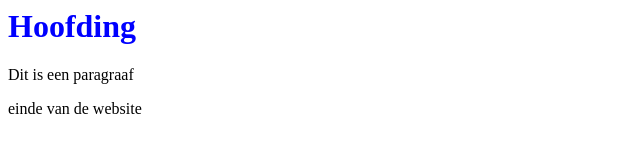
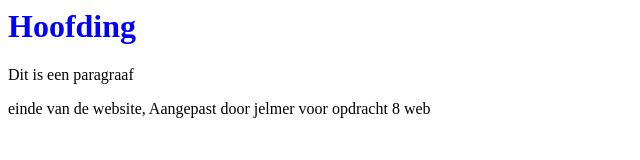
Before and after one commit to JelmerKrux/MyFirstRepository, a plain HTML site: page Les 1.html in a window 1280 px wide. Shown: the whole page, without its empty margins (0-640 px from the left). Drawn offline with Linux system fonts and the light colour scheme.

Commit message:
Changed 2nd paragraph and added changed by jelmer

```diff
--- a/Les 1.html
+++ b/Les 1.html
@@ -32,7 +32,7 @@
 
 
 <P>
-     einde van de website
+     einde van de website, Aangepast door jelmer voor opdracht 8 web
 </P>
 
 </body>
```
